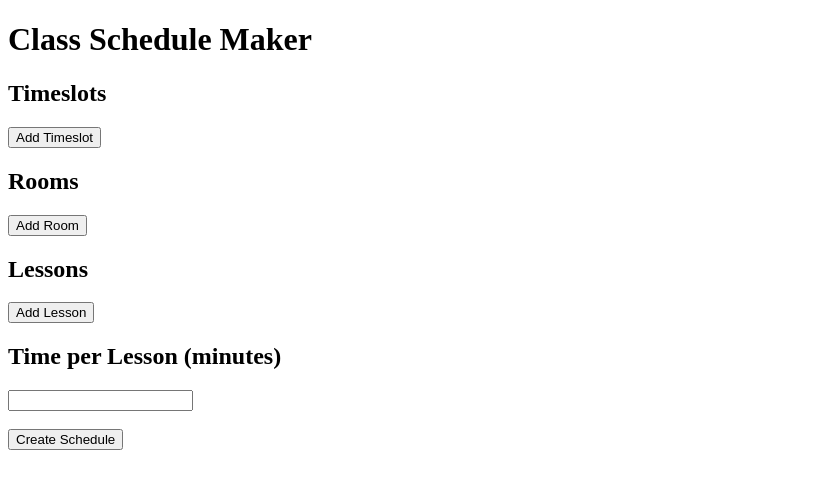
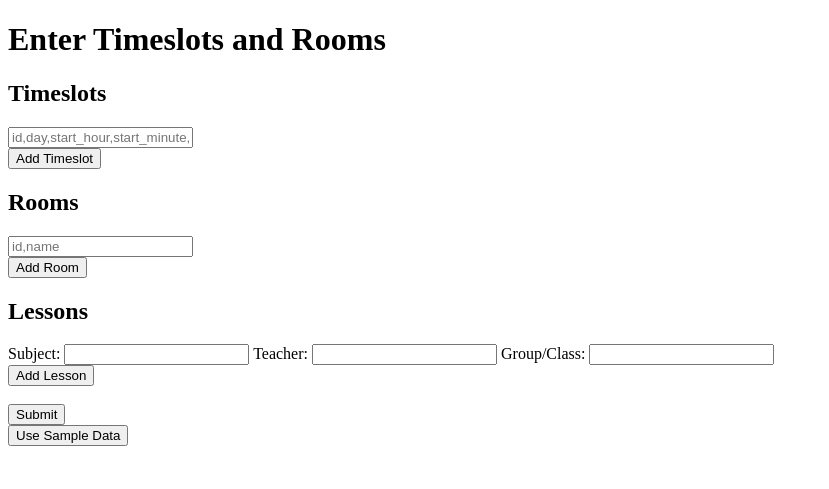
Before and after one commit to Telomelonia/schedule-maker, a Flask app: page /input in a window 1280 px wide. Shown: the top 489 px of the page, without its empty margins (0-829 px from the left). Run offline with Flask 3, Linux system fonts and the light colour scheme; parts of the project's set-up code (start-up, migrations or seed data) failed here and were passed over.

Commit message:
added the sample data feature for test

```diff
--- a/app/templates/input.html
+++ b/app/templates/input.html
@@ -1,62 +1,62 @@
 <!DOCTYPE html>
-<html lang="en">
+<html>
 <head>
-    <meta charset="UTF-8">
-    <meta name="viewport" content="width=device-width, initial-scale=1.0">
-    <title>Class Schedule Maker</title>
+    <title>Data Entry</title>
     <script src="https://code.jquery.com/jquery-3.6.0.min.js"></script>
 </head>
 <body>
-    <h1>Class Schedule Maker</h1>
-    <form method="POST">
+    <h1>Enter Timeslots and Rooms</h1>
+    <form action="{{ url_for('submit') }}" method="post">
         <h2>Timeslots</h2>
-        <button type="button" id="add_timeslot">Add Timeslot</button>
-        <div id="timeslots"></div>
-        <input type="hidden" id="timeslot_count" name="timeslot_count" value="0">
+        <div id="timeslots">
+            <div>
+                <input type="text" name="timeslot" placeholder="id,day,start_hour,start_minute,end_hour,end_minute">
+            </div>
+        </div>
+        <button type="button" onclick="addTimeslot()">Add Timeslot</button>
 
         <h2>Rooms</h2>
-        <button type="button" id="add_room">Add Room</button>
-        <div id="rooms"></div>
-        <input type="hidden" id="room_count" name="room_count" value="0">
+        <div id="rooms">
+            <div>
+                <input type="text" name="room" placeholder="id,name">
+            </div>
+        </div>
+        <button type="button" onclick="addRoom()">Add Room</button>
 
         <h2>Lessons</h2>
+        <div id="lessons">
+            <div>
+                <label>Subject: <input type="text" name="subject_0" required></label>
+                <label>Teacher: <input type="text" name="teacher_0" required></label>
+                <label>Group/Class: <input type="text" name="group_0" required></label>
+            </div>
+        </div>
         <button type="button" id="add_lesson">Add Lesson</button>
-        <div id="lessons"></div>
-        <input type="hidden" id="lesson_count" name="lesson_count" value="0">
 
-        <h2>Time per Lesson (minutes)</h2>
-        <input type="number" name="time_per_lesson" required>
+        <input type="hidden" id="lesson_count" name="lesson_count" value="1">
+        <input type="hidden" id="check_sample" name="check_sample" value="false">
 
         <br><br>
-        <input type="submit" value="Create Schedule">
+        <input type="submit" value="Submit">
     </form>
 
+    <button id="sample_data">Use Sample Data</button>
+
     <script>
-        let timeslotCount = 0;
-        let roomCount = 0;
-        let lessonCount = 0;
+        let lessonCount = 1;
+        let check_sample = false;
 
-        $('#add_timeslot').click(function() {
-            timeslotCount++;
-            $('#timeslots').append(`
-                <div>
-                    <label>Weekday: <input type="text" name="weekday_${timeslotCount - 1}" required></label>
-                    <label>Start Time: <input type="time" name="start_time_${timeslotCount - 1}" required></label>
-                    <label>End Time: <input type="time" name="end_time_${timeslotCount - 1}" required></label>
-                </div>
-            `);
-            $('#timeslot_count').val(timeslotCount);
-        });
+        function addTimeslot() {
+            var div = document.createElement('div');
+            div.innerHTML = '<input type="text" name="timeslot" placeholder="id,day,start_hour,start_minute,end_hour,end_minute">';
+            document.getElementById('timeslots').appendChild(div);
+        }
 
-        $('#add_room').click(function() {
-            roomCount++;
-            $('#rooms').append(`
-                <div>
-                    <label>Room Name: <input type="text" name="room_name_${roomCount - 1}" required></label>
-                </div>
-            `);
-            $('#room_count').val(roomCount);
-        });
+        function addRoom() {
+            var div = document.createElement('div');
+            div.innerHTML = '<input type="text" name="room" placeholder="id,name">';
+            document.getElementById('rooms').appendChild(div);
+        }
 
         $('#add_lesson').click(function() {
             lessonCount++;
@@ -69,6 +69,11 @@
             `);
             $('#lesson_count').val(lessonCount);
         });
+
+        $('#sample_data').click(function() {
+            check_sample = true;
+            $('#check_sample').val('true');
+        });
     </script>
 </body>
 </html>
```
Also changed, not shown: app/scheduler/problem.py (+45 -44 lines), app/scheduler/solver.py (+7 -3 lines).
